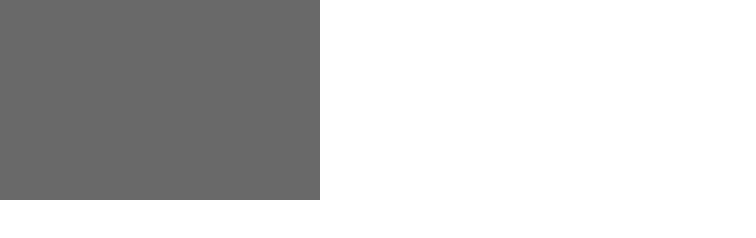
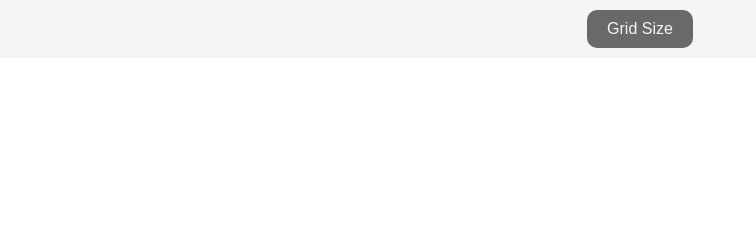
Before and after one commit to sunnybunnyy/etch-a-sketch, a plain HTML site: page index.html in a window 1280 px wide. Shown: the whole page, without its empty margins (0-756 px from the left). Drawn offline with Linux system fonts and the light colour scheme.

Commit message:
Add button that allows user to change grid size

```diff
--- a/index.html
+++ b/index.html
@@ -8,6 +8,9 @@
     </head>
 
     <body>
-        <div id="container"></div>
+        <div id="button">
+            <button id="grid-size">Grid Size</button>
+        </div>
+        <div class="container"></div>
     </body>
 </html>
--- a/script.js
+++ b/script.js
@@ -1,15 +1,23 @@
-function createGrid() {
-    const container = document.querySelector('#container');
-    for(let i = 0; i < 16; i++) {
+function createInitialGrid() {
+    const INITIAL_GRID_LENGTH = 4;
+    createGrid(4);
+    drawTrail();
+    const gridSize = document.querySelector('#grid-size');
+    gridSize.addEventListener('click', () => askGridSize());
+}
+
+function createGrid(gridLength) {
+    const container = document.querySelector('.container');
+    for(let i = 0; i < gridLength ** 2; i++) {
         const square = document.createElement('div');
         square.classList.add('square');
         container.appendChild(square);
+        square.style.width = (100 / gridLength).toString() + 'vw';
     }
-
 }
 
 function drawTrail() {
-    const squares = document.querySelectorAll('div.square');
+    const squares = document.querySelectorAll('.square');
     squares.forEach((square) => {
         square.addEventListener('mouseenter', () => {
             square.style.backgroundColor = 'dimgray';
@@ -17,5 +25,26 @@ function drawTrail() {
     });
 }
 
-createGrid();
-drawTrail();
+function askGridSize() {
+    console.log("askGridSize() was called");
+
+    const gridLength = prompt(`Enter the number of squares per side for the grid.\nThe maximum is 100.`);
+    if (gridLength > 100) {
+        alert("Enter a number that is 100 or less.");
+        return;
+    }
+
+    console.log("gridLength = " + gridLength);
+    const body = document.querySelector('body');
+    const container = document.querySelector('.container');
+    body.removeChild(container);
+
+    const newContainer = document.createElement('div');
+    newContainer.classList.add('container');
+    body.appendChild(newContainer);
+
+    createGrid(gridLength);
+    drawTrail();
+}
+
+createInitialGrid();
--- a/style.css
+++ b/style.css
@@ -3,16 +3,36 @@
     margin: 0;
 }
 
-#container {
+body {
     display: flex;
-    flex-wrap: wrap;
-    justify-content: center;
-    align-content: stretch;
+    flex-direction: column;
     height: 100vh;
 }
 
-.square {
+.container {
     display: flex;
+    flex-wrap: wrap;
     flex: auto;
-    width: 25vw;
+    justify-content: center;
+    align-content: stretch;
 }
+
+#button {
+    display:flex;
+    justify-content: center;
+    padding: 10px;
+    background-color: whitesmoke;
+}
+
+#grid-size {
+    border: 0;
+    border-radius: 10px;
+    padding: 10px 20px;
+    font-size: medium;
+    color: whitesmoke;
+    background-color: dimgray;
+}
+
+#grid-size:hover {
+    background-color: gray;
+}
```
